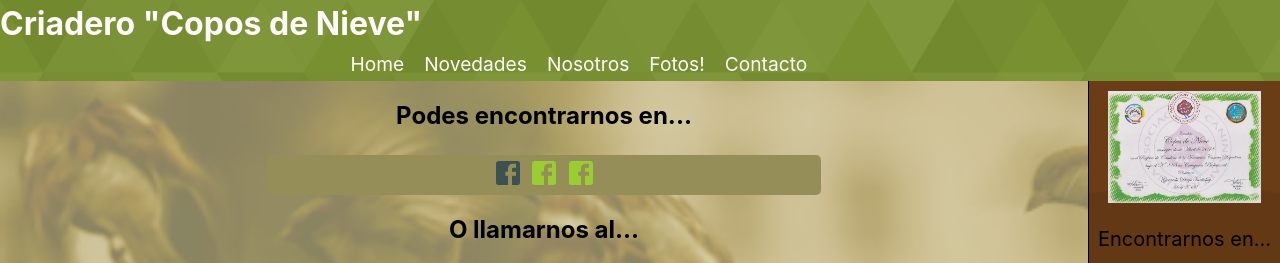
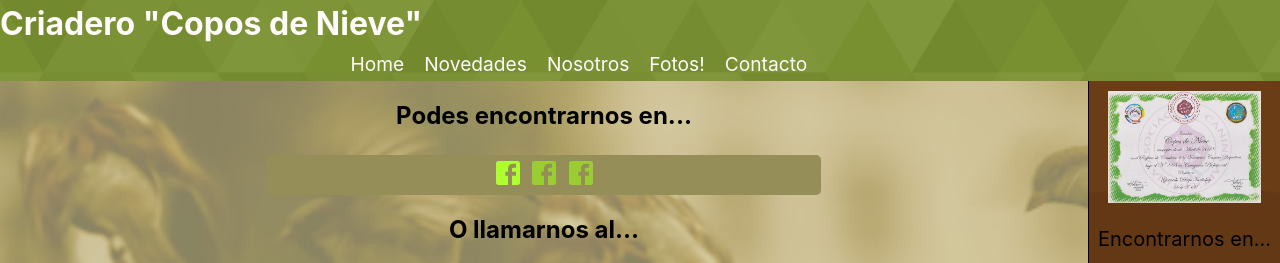
Before and after one commit to MarianoRamborger/Criadero, a React (Create React App) app: page /contacto in a window 1280 px wide. In both pictures the pointer is over the link 509 px from the left and 182 px from the top of the page. Shown: the top 263 px of the page. Built offline with nearby package versions, Linux system fonts and the light colour scheme.

Commit message:
contact migration

```diff
--- a/src/App.css
+++ b/src/App.css
@@ -282,7 +282,7 @@ align-content: flex-start;
 
 
 .fb-icon:hover {
-  color: #3b5251
+  color: greenyellow
 }
 
 .font-color {
--- a/src/Components/RightColumn/RightColumn.js
+++ b/src/Components/RightColumn/RightColumn.js
@@ -4,7 +4,7 @@ import {SpringModal} from '../Modal/Modal'
 import CustomerChat from './Fbchat/CustomerChat'
 import FacebookIcon from '@material-ui/icons/Facebook';
 import PhoneInTalkIcon from '@material-ui/icons/PhoneInTalk';
-import MailIcon from '@material-ui/icons/Mail';
+// import MailIcon from '@material-ui/icons/Mail';
 import {isMobile} from "react-device-detect";
 
 const RightColumn = () => {
```
